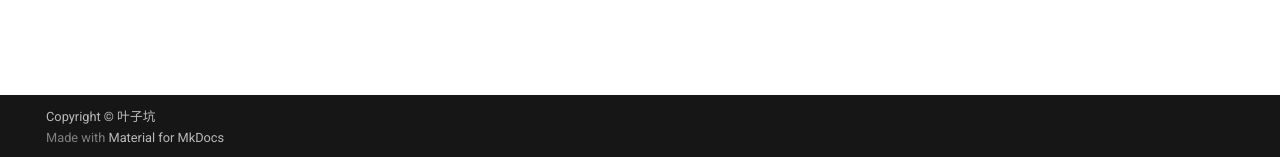
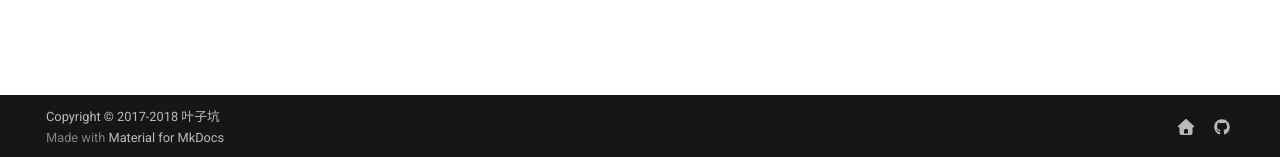
Before and after one commit to flc1125/docs, an MkDocs documentation site: the page built from docs/index.md, in a window 1280 px wide. Shown: the part 740-897 px from the top of the page. Built offline with MkDocs 1.6.1 and Material for MkDocs 9.7.7, drawn with Linux system fonts in a browser that asks for light colours; comment, search, counter and statistics services are not loaded; old or Windows-style settings are respelled for this version of MkDocs.

```diff
--- a/mkdocs.yml
+++ b/mkdocs.yml
@@ -1,6 +1,7 @@
 site_name: 叶子坑-Docs
 site_author: Flc
 repo_url: https://github.com/flc1125/docs
+site_url: https://docs.flc.io
 theme:
   name: 'material'
   language: 'zh'
@@ -41,11 +42,17 @@ markdown_extensions:
       custom_checkbox: true
   - pymdownx.tilde
 
-extra_css: [static/css/extra.css]
-copyright: 'Copyright &copy; <a href="http://flc.io" target="_black">叶子坑</a>'
+extra_css:
+  - static/css/extra.css
+copyright: 'Copyright &copy; 2017-2018 <a href="http://flc.io" target="_black">叶子坑</a>'
 google_analytics: ['UA-118478085-1', 'auto']
-# extra:
-#   disqus: 'flc-docs'
+extra:
+  social:
+    - type: 'home'
+      link: 'http://flc.io'
+    - type: 'github'
+      link: 'https://github.com/flc1125'
+  # disqus: 'flc-docs' # 需翻墙
 
 pages:
 - 首页: 'index.md'
```
